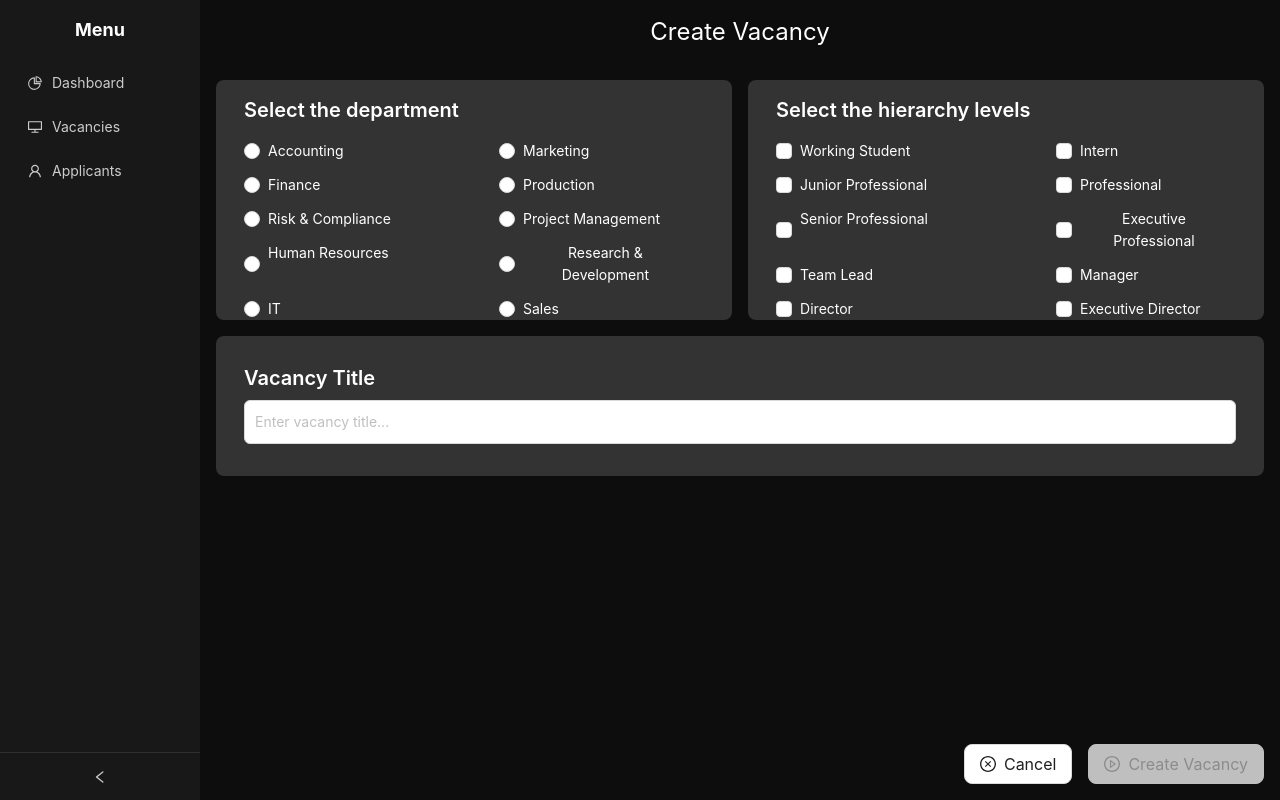
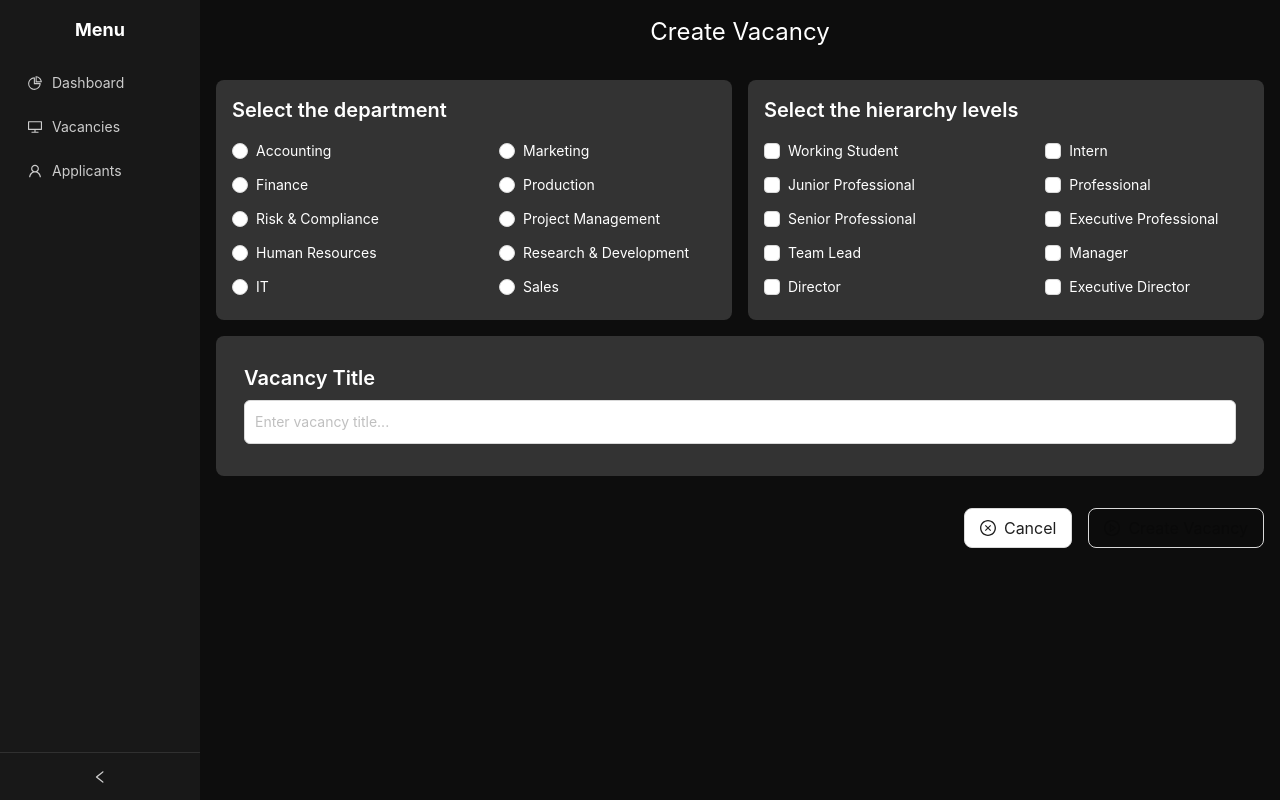
Before and after one commit to teuber-marcel/talenttrack, a Next.js app in the folder client/: page /CreateVacancy in a window 1280 px wide. Built offline with nearby package versions, Linux system fonts and the light colour scheme.

Commit message:
Implemented method to call the backend to create vacancy and to display created vacancy in the frontend afterwards

```diff
--- a/client/src/pages/CreateVacancy.jsx
+++ b/client/src/pages/CreateVacancy.jsx
@@ -1,140 +1,134 @@
 import React, { useState } from 'react';
 import '../app/globals.css';
-import { Layout, Menu, Row, Col, Space, Button } from 'antd';
+import { Layout, Row, Col, Button, Input, message } from 'antd';
 import { CloseCircleOutlined, PlayCircleOutlined } from '@ant-design/icons';
-import theme from 'antd/es/theme';
 import Sidebar from '../components/Global/Sidebar.jsx';
 import RadioButtonGroup from '../components/CreateVacancy/RadioButtonGroup.jsx';
 import CheckboxGroup from '../components/CreateVacancy/CheckboxGroup.jsx';
 import VacancyTitleInput from '../components/CreateVacancy/VacancyTitleInput.jsx';
 
-
-const {Header, Content } = Layout;
-
+const { Header, Content } = Layout;
+const { TextArea } = Input;
 
 const CreateVacancy = () => {
   const [collapsed, setCollapsed] = useState(false);
   const [selectedDepartment, setSelectedDepartment] = useState(null);
   const [selectedHierarchies, setSelectedHierarchies] = useState([]);
   const [vacancyTitle, setVacancyTitle] = useState("");
-
-  // Extract color and border-radius tokens from Ant Design theme
-  const {
-    token: { borderRadiusLG },
-  } = theme.useToken();
+  const [createdVacancy, setCreatedVacancy] = useState(null); // Speichert erstellte Vacancy
+  const [loading, setLoading] = useState(false);
 
   const isCreateDisabled =
     !selectedDepartment ||
     selectedHierarchies.length === 0 ||
     vacancyTitle.length < 3;
 
+  const handleCreateVacancy = async () => {
+    setLoading(true);
+    try {
+      const response = await fetch('/api/vacancies', {
+        method: 'POST',
+        headers: {
+          'Content-Type': 'application/json',
+        },
+        body: JSON.stringify({
+          title: vacancyTitle,
+          department: selectedDepartment,
+          hierarchy: selectedHierarchies[0], // Nur eine Hierarchie nehmen
+        }),
+      });
+
+      if (!response.ok) {
+        throw new Error('Failed to create vacancy');
+      }
+
+      const data = await response.json();
+      setCreatedVacancy(data); // Speichert die erstellte Vacancy
+      message.success('Vacancy successfully created!');
+
+    } catch (error) {
+      console.error("Error creating vacancy:", error);
+      message.error("Error creating vacancy");
+    }
+    setLoading(false);
+  };
+
   return (
-    <Layout style={{ marginLeft: collapsed ? 80 : 200, transition: "margin-left 0.3s ease", backgroundColor: 'var(--background)', minHeight: '100vh', height: '100%', display: 'flex' }}>
-      {/* Sidebar */}
+    <Layout style={{ marginLeft: collapsed ? 80 : 200, transition: "margin-left 0.3s ease", backgroundColor: 'var(--background)', minHeight: '100vh', display: 'flex' }}>
       <Sidebar collapsed={collapsed} setCollapsed={setCollapsed} />
 
-      {/* Main Layout */}
       <Layout style={{ background: 'var(--background)' }}>
-        <Header
-          style={{
-            color: 'white',
-            background: 'var(--background)',
-            padding: 0,
-            textAlign: 'center',
-            fontSize: '24px',
-          }}
-        >
+        <Header style={{ color: 'white', background: 'var(--background)', padding: 0, textAlign: 'center', fontSize: '24px' }}>
           Create Vacancy
         </Header>
         <Content style={{ margin: '16px' }}>
-          <div>
           <Row gutter={[16, 16]}>
             <Col span={12}>
-                <div
-                  style={{
-                  padding: 16,
-                  minHeight: 240,
-                  maxHeight: 240,
-                  background: '#333',
-                  borderRadius: borderRadiusLG,
-                  textAlign: 'center',
-                  color: 'white',
-                  overflowY: 'auto',
-                  display: 'flex',
-                  justifyContent: 'center',
-                  }}
-                >
-                  <div style={{ width: '95%', height: '95%' }}>
+              <div style={{ padding: 16, minHeight: 240, background: '#333', borderRadius: 8, color: 'white', display: 'flex', justifyContent: 'center' }}>
                 <RadioButtonGroup onChange={setSelectedDepartment} />
-                  </div>
               </div>
             </Col>
             <Col span={12}>
-                <div
-                  style={{
-                  padding: 16,
-                  minHeight: 240,
-                  maxHeight: 240,
-                  background: '#333',
-                  borderRadius: borderRadiusLG,
-                  textAlign: 'center',
-                  color: 'white',
-                  overflowY: 'auto',
-                  display: 'flex',
-                  justifyContent: 'center',
-                  }}
-                >
-                  <div style={{ width: '95%', height: '95%' }}>
+              <div style={{ padding: 16, minHeight: 240, background: '#333', borderRadius: 8, color: 'white', display: 'flex', justifyContent: 'center' }}>
                 <CheckboxGroup onChange={setSelectedHierarchies} />
-                  </div>
               </div>
             </Col>
             <Col span={24}>
-                <div
-                  style={{
-                    padding: 16,
-                    minHeight: 140,
-                    maxHeight: 140,
-                    background: '#333',
-                    borderRadius: borderRadiusLG,
-                    textAlign: 'center',
-                    color: 'white',
-                  }}
-                >
-                  <div style={{ width: '100%', height: '100%' }}>
+              <div style={{ padding: 16, minHeight: 140, background: '#333', borderRadius: 8, color: 'white' }}>
                 <VacancyTitleInput onChange={setVacancyTitle} />
               </div>
+            </Col>
+
+            {/* Beschreibung, Anforderungen, Sonstiges - Felder */}
+            {createdVacancy && (
+              <Col span={24}>
+                <div style={{ background: '#333', padding: '16px', borderRadius: '8px', marginTop: '16px' }}>
+                  <h3 style={{ color: 'white', marginBottom: '8px' }}>Description</h3>
+                  <TextArea
+                    value={createdVacancy.description}
+                    autoSize={{ minRows: 3 }}
+                    style={{ background: '#222', color: 'white', border: 'none', marginBottom: '12px' }}
+                    readOnly
+                  />
+
+                  <h3 style={{ color: 'white', marginBottom: '8px' }}>Requirements</h3>
+                  <TextArea
+                    value={createdVacancy.requirements}
+                    autoSize={{ minRows: 3 }}
+                    style={{ background: '#222', color: 'white', border: 'none', marginBottom: '12px' }}
+                    readOnly
+                  />
+
+                  <h3 style={{ color: 'white', marginBottom: '8px' }}>Other</h3>
+                  <TextArea
+                    value={createdVacancy.other}
+                    autoSize={{ minRows: 3 }}
+                    style={{ background: '#222', color: 'white', border: 'none' }}
+                    readOnly
+                  />
                 </div>
               </Col>
-            </Row>
-            <div style={{
-              position: 'absolute',
-              bottom: '16px',
-              right: '16px',
-              display: 'flex',
-              gap: '16px'
-            }}>
-              {/* Close Button */}
-              <Button
-                type="default"
-                icon={<CloseCircleOutlined />}
-                size="large"
-              >
+            )}
+
+            {/* Buttons */}
+            <Col span={24} style={{ display: 'flex', justifyContent: 'flex-end', marginTop: '16px' }}>
+              <Button type="default" icon={<CloseCircleOutlined />} size="large">
                 Cancel
               </Button>
 
-              {/* Create Vacancy Button */}
               <Button
                 type="primary"
                 icon={<PlayCircleOutlined />}
                 size="large"
                 disabled={isCreateDisabled}
-                className={isCreateDisabled ? "custom-disabled-button" : ""}
+                onClick={handleCreateVacancy}
+                loading={loading}
+                style={{ marginLeft: '16px' }}
               >
                 Create Vacancy
               </Button>
-            </div>
-          </div>
+            </Col>
+          </Row>
         </Content>
       </Layout>
     </Layout>
```
Lines whose indentation alone changed are shown as unchanged.
